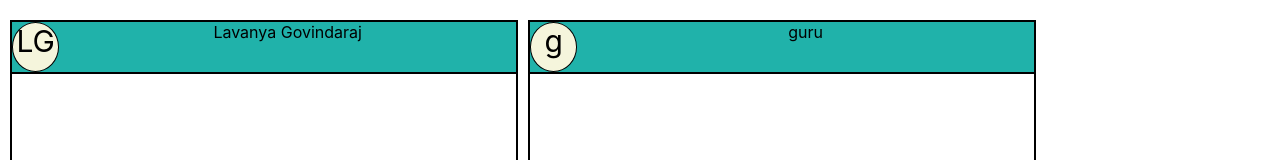
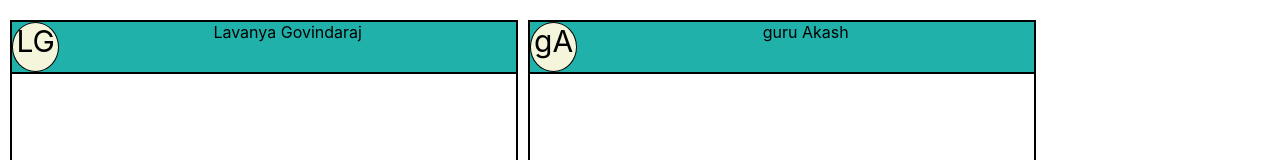
Before and after one commit to Lavanya-077-G/Chatapp-React-Classcomponent, a React (Create React App) app: page / in a window 1280 px wide. Shown: the top 160 px of the page. Built offline with nearby package versions, Linux system fonts and the light colour scheme.

Commit message:
10 commit

```diff
--- a/src/App.js
+++ b/src/App.js
@@ -10,7 +10,7 @@ export default class App extends Component {
       id: "person1",
     };
     this.person2 = {
-      name: "guru",
+      name: "guru Akash",
       id: "person2",
     };
   }
```
